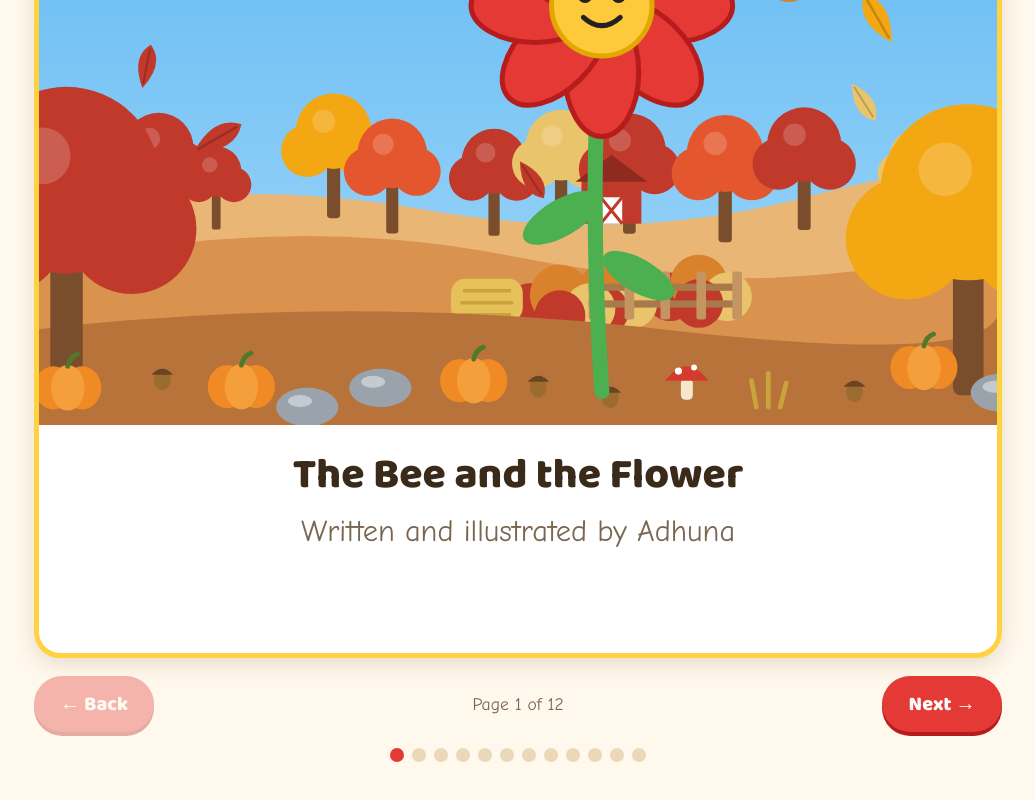
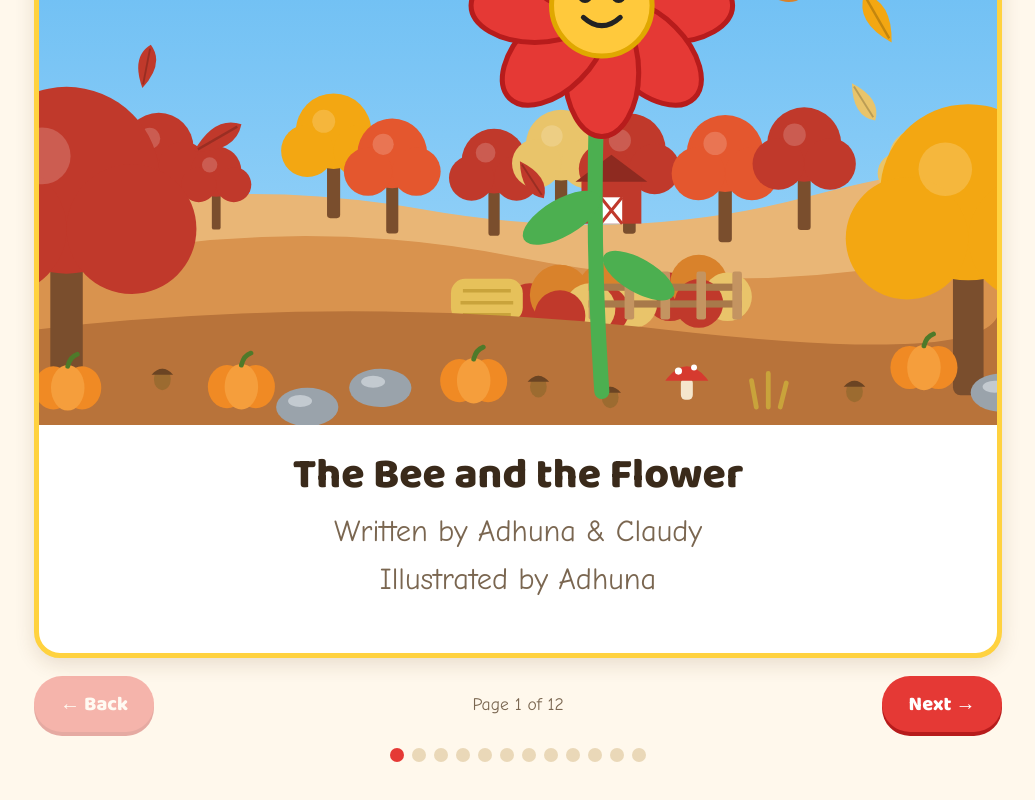
Before and after one commit to agnitrip/storybook, a plain HTML site: page story.html in a window 1280 px wide. Shown: the part 386-1186 px from the top of the page, without its empty margins (122-1157 px from the left). Drawn offline with Linux system fonts and the light colour scheme; a web font is replaced by a local one.

Commit message:
Credit the bee story to Adhuna & Claudy
Co-Authored-By: Claude Opus 5.5 <noreply@anthropic.com>

```diff
--- a/stories.js
+++ b/stories.js
@@ -4,14 +4,15 @@ window.STORIES = [
   {
     id: "bee-and-flower",
     title: "The Bee and the Flower",
-    author: "Adhuna",
+    author: "Adhuna & Claudy",
     illustrator: "Adhuna",
     blurb: "It is fall, and a hungry baby bee cannot find any flowers.",
     cover: "stories/bee-and-flower/pages/01.svg",
     pages: [
       { image: "stories/bee-and-flower/pages/01.svg", text: [
         `The Bee and the Flower`,
-        `Written and illustrated by Adhuna`,
+        `Written by Adhuna & Claudy`,
+        `Illustrated by Adhuna`,
       ], cover: true },
       { image: "stories/bee-and-flower/pages/02.svg", text: [
         `One day, there was a baby bee.`,
--- a/story.html
+++ b/story.html
@@ -32,7 +32,7 @@
     </div>
   </main>
 
-  <script src="stories.js?v=3"></script>
+  <script src="stories.js?v=4"></script>
   <script>
     const params = new URLSearchParams(location.search);
     const story = window.STORIES.find(s => s.id === params.get("id")) || window.STORIES[0];
```
Also changed, not shown: index.html (+1 -1 lines).
